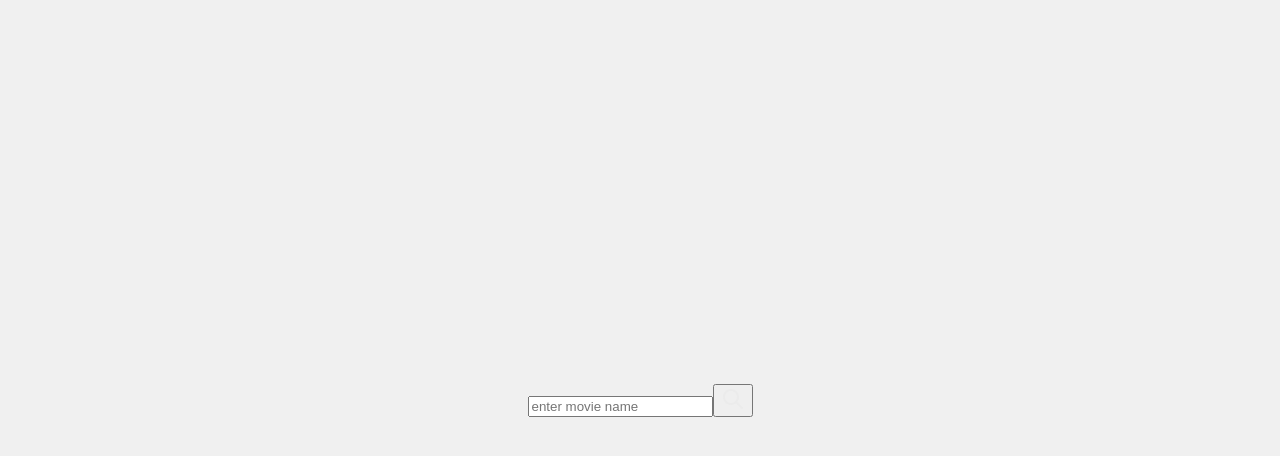
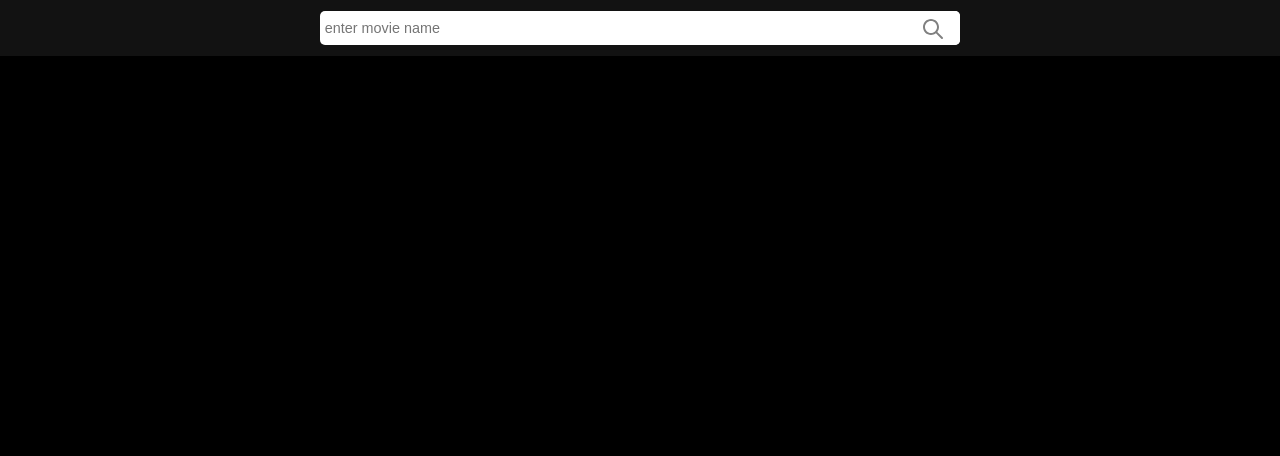
Before and after one commit to naveenstheninjastudio/Reactapps, a React (Vite) app: page /movie-search-page in a window 1280 px wide. Shown: the top 456 px of the page. Built offline with nearby package versions, Linux system fonts and the light colour scheme.

Commit message:
movie search app css style add

```diff
--- a/src/App.css
+++ b/src/App.css
@@ -67,8 +67,11 @@ p {
 }
 .movieAppContainer {
   display: flex;
-  justify-content: center;
+  flex-direction: column;
+  justify-content: flex-start;
   align-items: center;
+  background-color: #000000;
+  color: #ffffff;
   min-height: 100vh;
 }
 
--- a/src/components/movieCard.css
+++ b/src/components/movieCard.css
@@ -0,0 +1,46 @@
+.movieCard {
+  display: flex;
+  flex-direction: row;
+  padding: 1rem;
+  margin: 0.5rem;
+  background: linear-gradient(
+    to bottom,
+    rgba(20, 20, 20, 0.7) 0%,
+    rgba(10, 10, 10, 0.5) 40%,
+    rgba(20, 20, 20, 0.9) 100%
+  );
+  backdrop-filter: blur(10px);
+}
+
+.moviePoster {
+  padding: 0.5rem;
+}
+.moviePoster img {
+  border-radius: 1rem;
+}
+.movieDetails {
+  display: flex;
+  flex-direction: column;
+  padding: 0.5rem;
+  gap: 1rem;
+}
+.movieTitle {
+  color: rgb(245 197 24);
+  font-size: 4rem;
+}
+.movieReleaseDate {
+  color: #ffffffb3;
+  font-size: 0.9rem;
+}
+.movieOverview {
+  line-height: 1.5rem;
+  font-weight: 300;
+}
+
+@media (max-width: 480px) {
+  .movieCard {
+    flex-direction: column;
+    padding: 0;
+    margin: 0;
+  }
+}
--- a/src/components/movieCard.jsx
+++ b/src/components/movieCard.jsx
@@ -2,12 +2,19 @@ import "./movieCard.css";
 export function MovieCard(props) {
   return (
     <div className="movieCard">
-      <div className="moviePoster"></div>
+      <div className="moviePoster">
+        <img
+          src={`https://image.tmdb.org/t/p/w400${props.poster_path}`}
+          alt={props.title}
+        />
+      </div>
       <div className="movieDetails">
         <div className="movieTitle">{props.title}</div>
-        <div className="movieReleaseDate">{props.release_date}</div>
-        <div className="movieVotes">{props.vote_average}</div>
-        <div className="movieOverview">overview</div>
+        <div className="movieReleaseDate">
+          Release date {props.release_date}
+        </div>
+        <div className="movieVotes">Avg. Rating {props.vote_average}</div>
+        <div className="movieOverview">{props.overview}</div>
       </div>
     </div>
   );
--- a/src/pages/movie-search-page.css
+++ b/src/pages/movie-search-page.css
@@ -0,0 +1,49 @@
+.movieSearchBar {
+  display: flex;
+  justify-content: center;
+  align-items: center;
+  height: 3.5rem;
+  width: 100%;
+  background-color: #121212;
+}
+.movieSearchBarForm {
+  display: flex;
+  flex-direction: row;
+  justify-content: space-between;
+  align-items: center;
+  background-color: #ffffff;
+  width: 50vw;
+  border-radius: 5px;
+}
+
+#movieNameInput {
+  display: flex;
+  align-items: center;
+  background-color: transparent !important;
+  padding: 0.3rem;
+  font-size: 0.9rem;
+  border: none;
+  outline: none;
+  flex: 14;
+}
+.movieSearchButton {
+  flex: 1;
+  width: 2rem;
+  border: none;
+  background-color: #ffffff !important;
+  border-radius: 5px;
+}
+
+.movieSearchButton img {
+  width: 1.5rem;
+  object-fit: cover;
+  object-position: center;
+  padding-top: 0.3rem;
+  filter: invert(0.5);
+}
+
+@media (max-width: 480px) {
+  .movieSearchBarForm {
+    width: 90vw;
+  }
+}
--- a/src/pages/movie-search-page.jsx
+++ b/src/pages/movie-search-page.jsx
@@ -35,7 +35,7 @@ export default function MovieSearchApp() {
           <input
             type="text"
             placeholder="enter movie name"
-            id="moviename"
+            id="movieNameInput"
             onChange={(e) => setMovieInput(e.target.value)}
             value={movieInput}
           />
```
